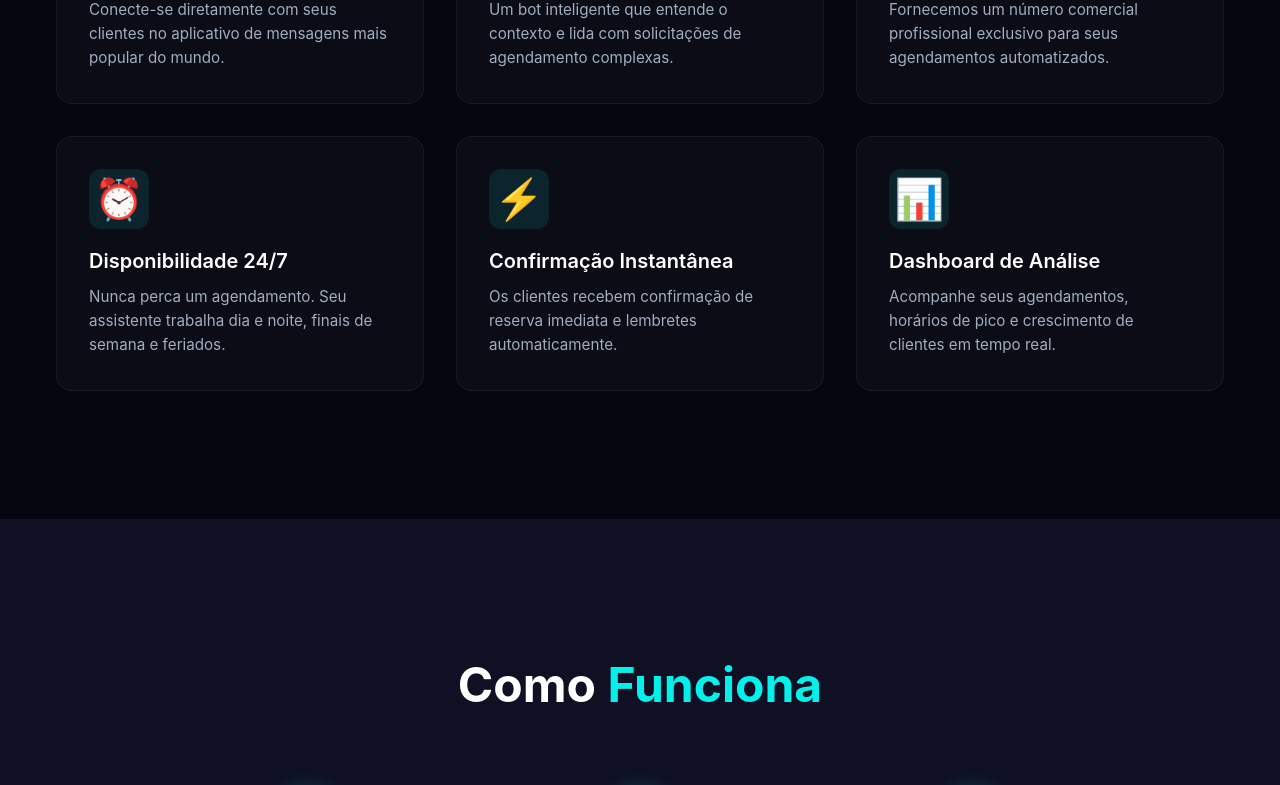
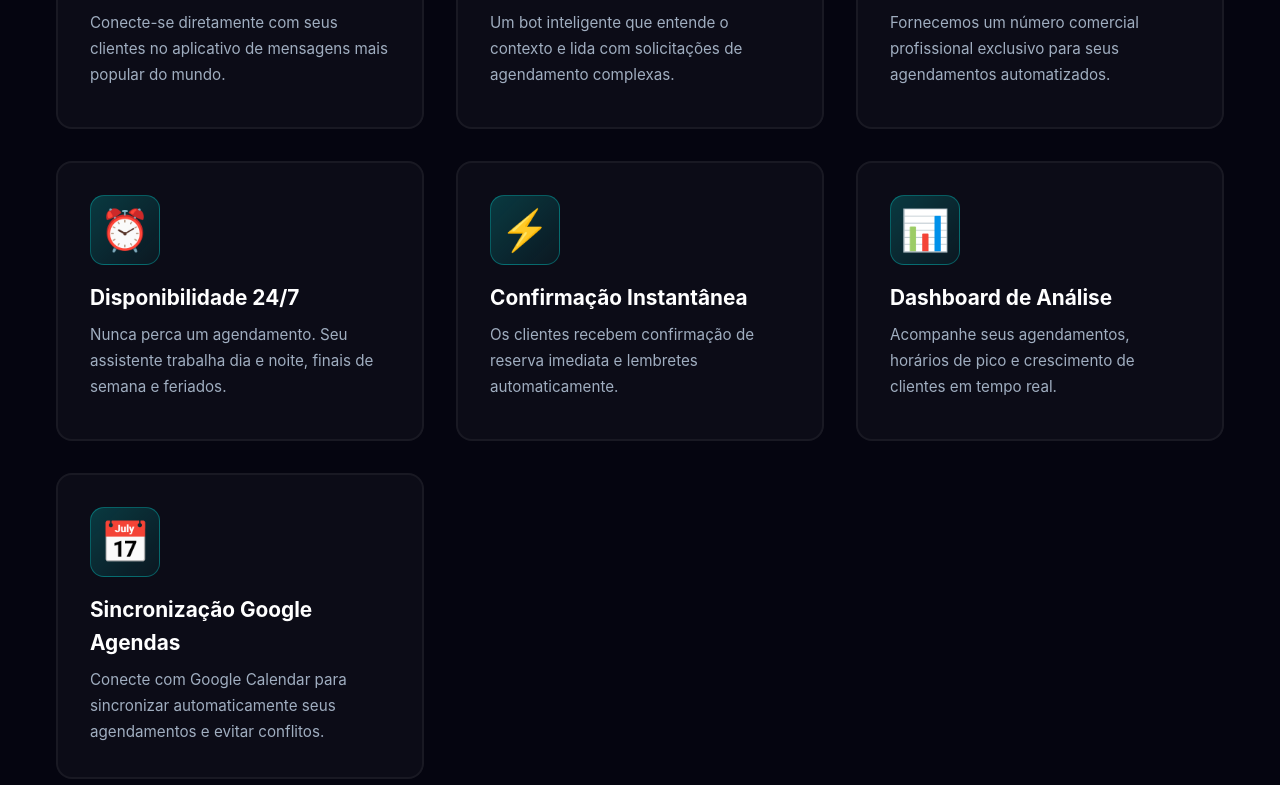
Before and after one commit to cardealpauloand/landing-page-horarius, a React (Vite) app: page / in a window 1280 px wide. Shown: the part 1300-2085 px from the top of the page. Built offline with nearby package versions, Linux system fonts and the light colour scheme.

Commit message:
first commit

```diff
--- a/src/components/Features.css
+++ b/src/components/Features.css
@@ -2,6 +2,20 @@
   padding: var(--spacing-xl) 0;
   position: relative;
   background: var(--bg-color);
+  overflow: hidden;
+}
+
+.features::before {
+  content: '';
+  position: absolute;
+  top: -50%;
+  right: -10%;
+  width: 500px;
+  height: 500px;
+  background: radial-gradient(circle, rgba(0, 242, 234, 0.08) 0%, transparent 70%);
+  border-radius: 50%;
+  z-index: 0;
+  pointer-events: none;
 }
 
 .section-title {
@@ -10,10 +24,15 @@
   font-weight: 700;
   margin-bottom: var(--spacing-sm);
   color: var(--text-primary);
+  letter-spacing: -0.5px;
 }
 
 .text-highlight {
-  color: var(--primary-color);
+  background: linear-gradient(135deg, var(--primary-color) 0%, #00d4cd 100%);
+  -webkit-background-clip: text;
+  -webkit-text-fill-color: transparent;
+  background-clip: text;
+  font-weight: 800;
 }
 
 .section-subtitle {
@@ -22,70 +41,117 @@
   max-width: 600px;
   margin: 0 auto var(--spacing-lg);
   font-size: var(--font-size-lg);
+  line-height: 1.6;
+  font-weight: 400;
+  letter-spacing: 0.3px;
 }
 
 .features-grid {
   display: grid;
   grid-template-columns: repeat(auto-fit, minmax(300px, 1fr));
   gap: var(--spacing-md);
+  position: relative;
+  z-index: 1;
+  justify-content: center;
 }
 
 .feature-card {
   background: var(--glass-bg);
-  border: 1px solid var(--glass-border);
+  border: 2px solid var(--glass-border);
   padding: var(--spacing-md);
   border-radius: 16px;
-  transition: all var(--transition-speed);
+  transition: all 0.4s cubic-bezier(0.25, 0.46, 0.45, 0.94);
   position: relative;
   overflow: hidden;
+  display: flex;
+  flex-direction: column;
+  min-height: 280px;
 }
 
 .feature-card:hover {
-  transform: translateY(-5px);
+  transform: translateY(-8px) scale(1.02);
   background: var(--bg-surface);
-  border-color: rgba(0, 242, 234, 0.3);
-  box-shadow: 0 10px 30px rgba(0, 0, 0, 0.3);
+  border-color: var(--primary-color);
+  box-shadow: 0 20px 50px rgba(0, 242, 234, 0.15);
 }
 
 .feature-card::before {
   content: '';
   position: absolute;
-  top: 0;
-  left: 0;
-  width: 100%;
-  height: 100%;
-  background: radial-gradient(800px circle at var(--mouse-x) var(--mouse-y), rgba(255, 255, 255, 0.06), transparent 40%);
+  top: -50%;
+  right: -50%;
+  width: 200%;
+  height: 200%;
+  background: radial-gradient(circle, rgba(0, 242, 234, 0.1) 0%, transparent 70%);
   z-index: 0;
   opacity: 0;
   transition: opacity 0.5s;
+  border-radius: 50%;
 }
 
 .feature-card:hover::before {
   opacity: 1;
 }
 
+.feature-card::after {
+  content: '';
+  position: absolute;
+  top: 0;
+  left: 0;
+  right: 0;
+  height: 1px;
+  background: linear-gradient(90deg, transparent, var(--primary-color), transparent);
+  z-index: 1;
+  opacity: 0;
+  transition: opacity 0.3s ease;
+}
+
+.feature-card:hover::after {
+  opacity: 1;
+}
+
 .feature-icon {
   font-size: 2.5rem;
   margin-bottom: var(--spacing-sm);
-  background: rgba(0, 242, 234, 0.1);
-  width: 60px;
-  height: 60px;
+  background: linear-gradient(135deg, rgba(0, 242, 234, 0.2) 0%, rgba(0, 242, 234, 0.05) 100%);
+  width: 70px;
+  height: 70px;
   display: flex;
   align-items: center;
   justify-content: center;
-  border-radius: 12px;
-  color: var(--text-primary);
+  border-radius: 14px;
+  color: var(--primary-color);
+  font-weight: bold;
+  border: 1px solid rgba(0, 242, 234, 0.3);
+  transition: all 0.3s ease;
+}
+
+.feature-card:hover .feature-icon {
+  background: linear-gradient(135deg, rgba(0, 242, 234, 0.3) 0%, rgba(0, 242, 234, 0.1) 100%);
+  border-color: var(--primary-color);
+  transform: scale(1.1) rotate(5deg);
 }
 
 .feature-title {
-  font-size: 1.25rem;
-  font-weight: 600;
+  font-size: 1.3rem;
+  font-weight: 700;
   margin-bottom: var(--spacing-xs);
   color: var(--text-primary);
+  transition: color 0.3s ease;
+}
+
+.feature-card:hover .feature-title {
+  color: var(--primary-color);
 }
 
 .feature-description {
   color: var(--text-secondary);
   font-size: 0.95rem;
-  line-height: 1.6;
+  line-height: 1.7;
+  flex-grow: 1;
+  transition: color 0.3s ease;
 }
+
+.feature-card:hover .feature-description {
+  color: var(--text-primary);
+}
--- a/src/components/Features.tsx
+++ b/src/components/Features.tsx
@@ -31,6 +31,11 @@ const features = [
     title: "Dashboard de Análise",
     description: "Acompanhe seus agendamentos, horários de pico e crescimento de clientes em tempo real.",
     icon: "📊"
+  },
+  {
+    title: "Sincronização Google Agendas",
+    description: "Conecte com Google Calendar para sincronizar automaticamente seus agendamentos e evitar conflitos.",
+    icon: "📅"
   }
 ];
 
```
Also changed, not shown: 1 other file (tests, documents, lock files or other folders).
